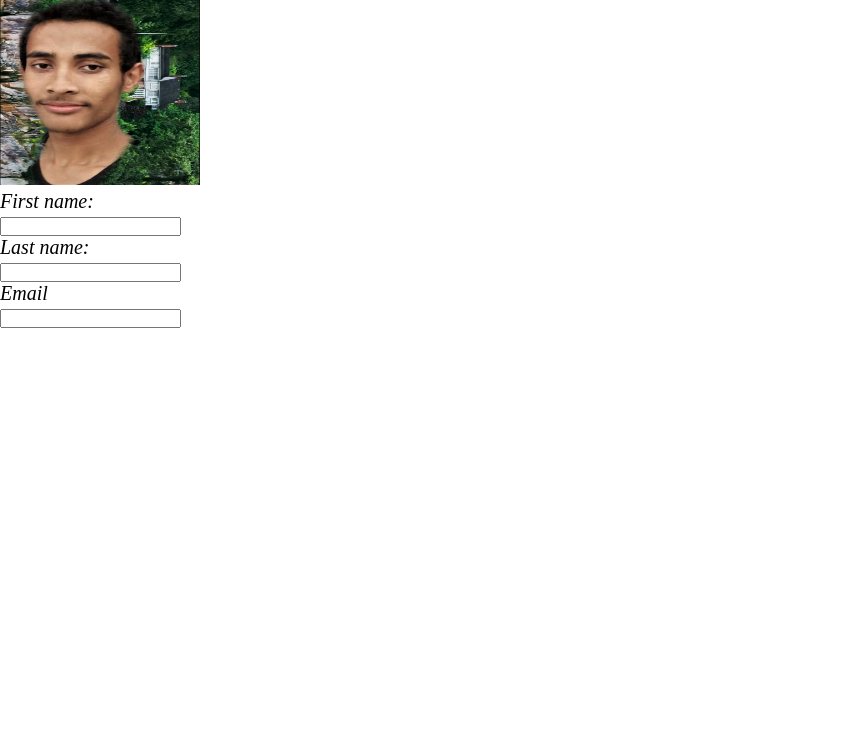
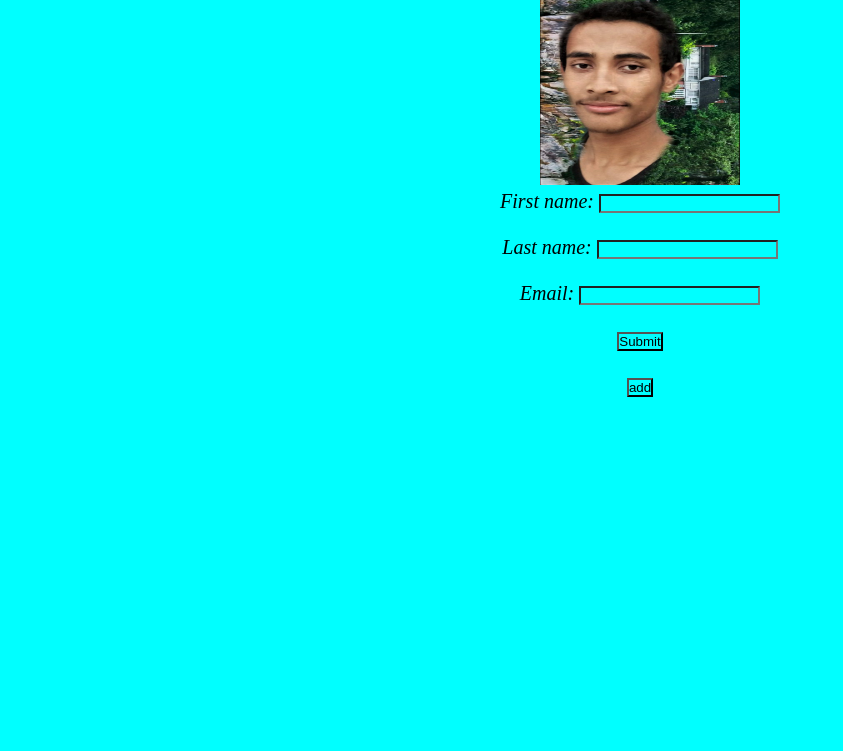
Before and after one commit to azizulhoq953/JavaScript-Project, a plain HTML site: page doc.html in a window 1280 px wide. Shown: the part 49-800 px from the top of the page, without its empty margins (0-843 px from the left). Drawn offline with Linux system fonts and the light colour scheme.

Commit message:
sumitpct

```diff
--- a/doc.css
+++ b/doc.css
@@ -5,15 +5,18 @@ box-sizing:border-box;
 list-style-type:none;
 text-decoration:none;
 outline:0;
+background-color: aqua;
 
 }
 
 .main{
+
     font-size: 20px;
     font-style: italic;
     align-items: center;
+    text-align: center;
 }
-.main .logo{
+.main #logo{
     font-size: 30px;
     font-style: initial;
     font-weight: 100;
--- a/doc.html
+++ b/doc.html
@@ -15,19 +15,31 @@
     <body>
         <div class="main">
 
-            <a href="" class="logo">AH style <a>
+            <a href="" id="logo">AH style <a>
 
 
             <form>
                 <img src="img/my.jpg" class="photos" alt="" height="200px" width="200px"><br>
-                <label for="fname">First name:</label><br>
-                <input type="text" id="fname" name="fname"><br>
-                <label for="lname">Last name:</label><br>
-                <input type="text" id="lname" name="lname"> <br>
+                <label for="fname">First name:</label>
 
-                <label for="lname">Email</label><br>
+                <input type="text" id="fname" name="First Name"><br>
+                <br>
+                <label for="lname">Last name:</label>
+                <input type="text" id="lname" name="Last Name"> <br>
+                <br>
+                <label for="lname">Email:</label>
                 <input type="email" id="lname" name="lname">
               </form>
+              <br>
+              <ul>
+                  <li>
+                      <button>Submit</button>
+                  </li>
+                  <br>
+                  <li>
+                    <button>add</button>
+                </li>
+              </ul>
 
 
         </div>
--- a/doc.js
+++ b/doc.js
@@ -22,7 +22,15 @@
 // items.style.color='red';
 // console.log(items)
 
-const parent = document.querySelector('.main')
+// const parent = document.querySelector('.main')
 
-const child =parent.children;
-console.log(child[0]);
+// const child =parent.children;
+// console.log(child[0]);
+
+//event listener
+
+const Header=document.querySelector('#logo');
+
+Header.addEventListener('mouseleave', (event)=>{
+    console.log(event)
+});
```
